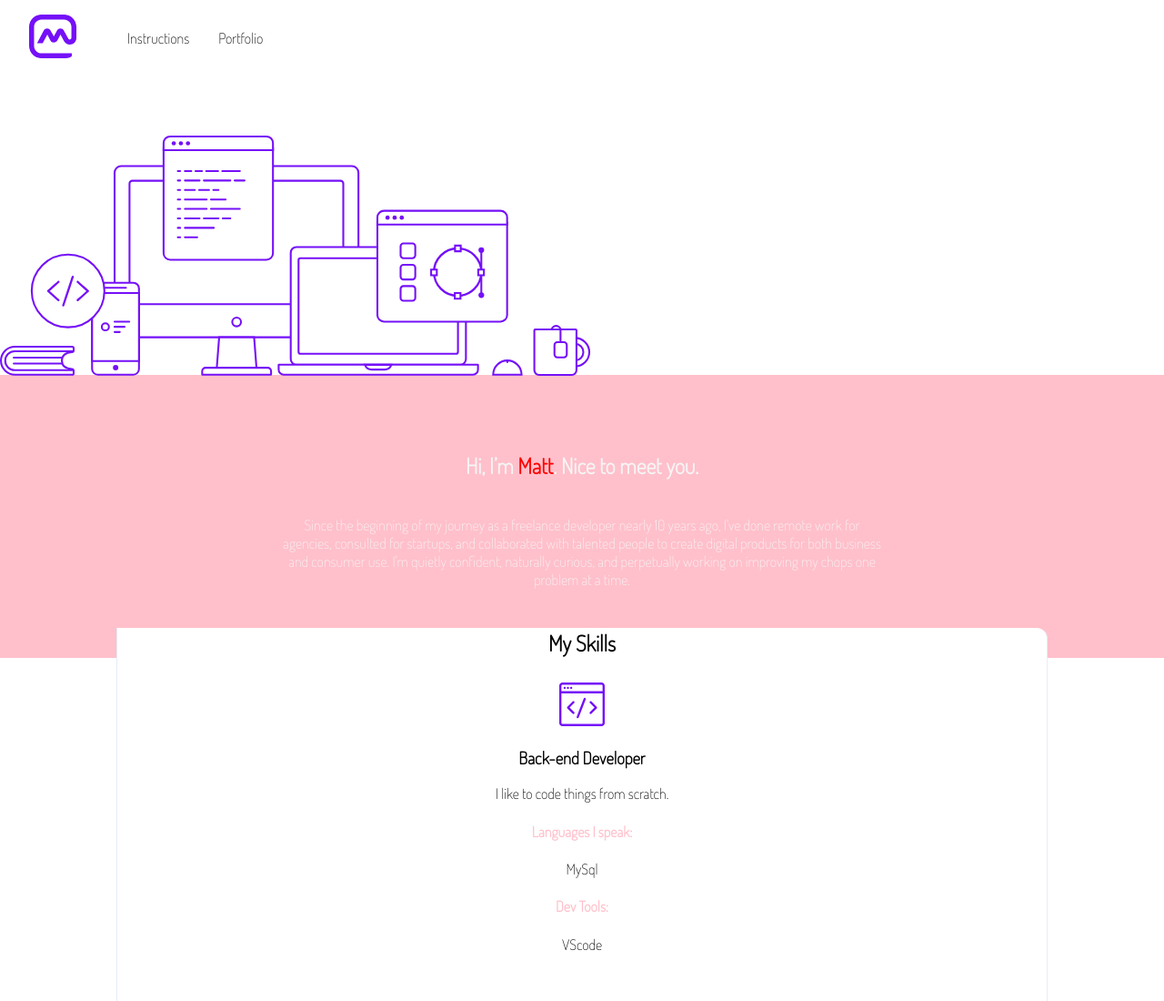
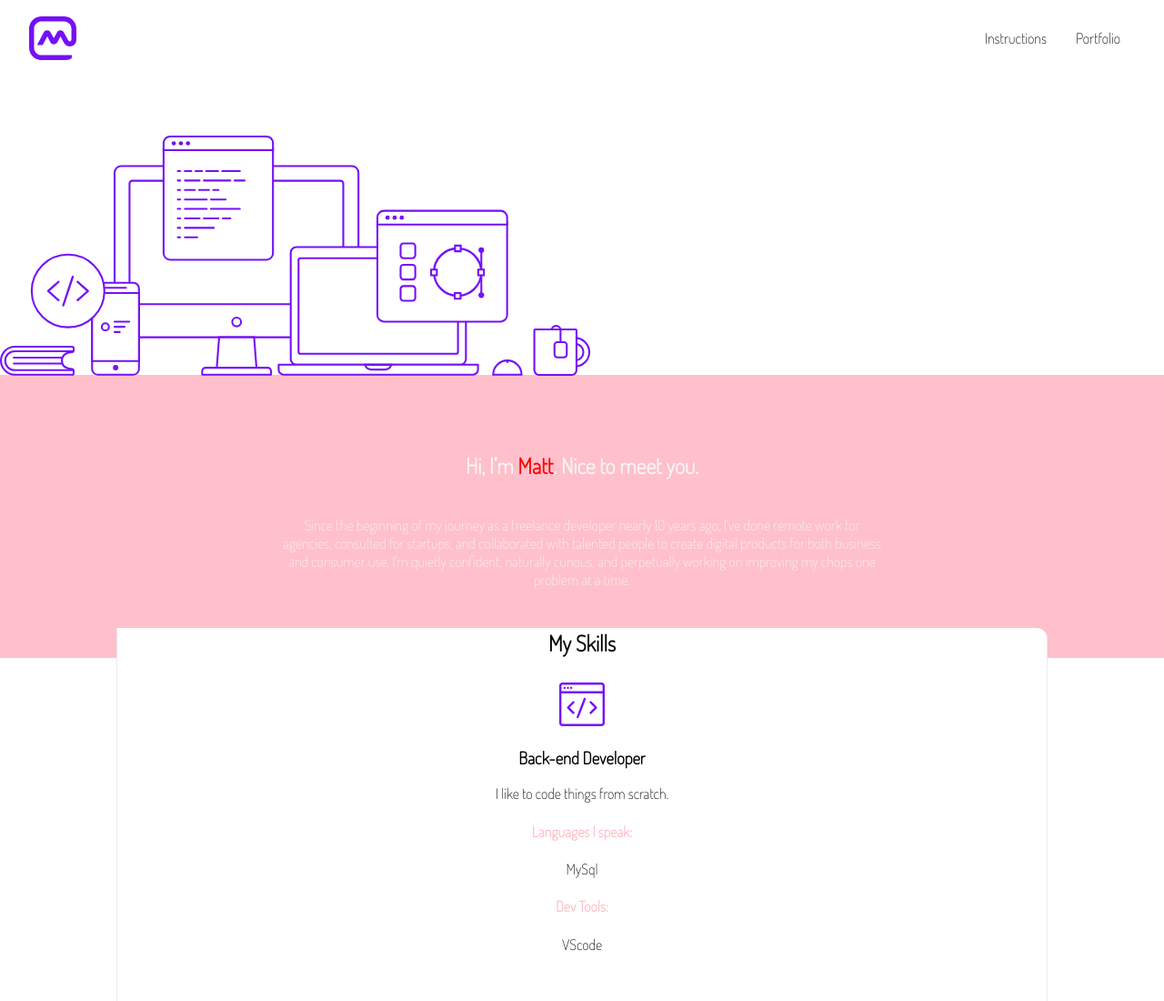
Before and after one commit to WildCodeSchool-2024-02/fr-lyon-codelanta-checkpoint-1, a website: page site/portfolio.html in a window 1280 px wide. Shown: the top 1100 px of the page at 91% size. Drawn offline with Linux system fonts and the light colour scheme.

Commit message:
Solving the exercices Step 1

```diff
--- a/site/css/portfolio.css
+++ b/site/css/portfolio.css
@@ -67,7 +67,7 @@ p {
 	border-right: var(--styledBorder);
 	border-bottom: var(--styledBorder);
 	background-color: var(--cardColor);
-  padding: calc(var(--gutter) * 3.75) calc(var(--gutter)* 2.1875);
+	padding: calc(var(--gutter) * 3.75) calc(var(--gutter) * 2.1875);
 	border-radius: var(--radius);
 	text-align: var(--textAlign);
 	box-shadow: var(--styledShadow);
@@ -108,3 +108,18 @@ p {
 .purple-text {
 	color: var(--purple);
 }
+
+/* Solving the exercises  */
+/* Step 1 */
+
+nav {
+    display: flex;
+    align-items: center;
+    justify-content: space-between; /* This will ensure the logo and the menu are on opposite ends */
+}
+
+@media screen and (min-width: 700px) {
+    .menu {
+        justify-content: flex-end;
+    }
+}
```
Lines whose indentation alone changed are shown as unchanged.
